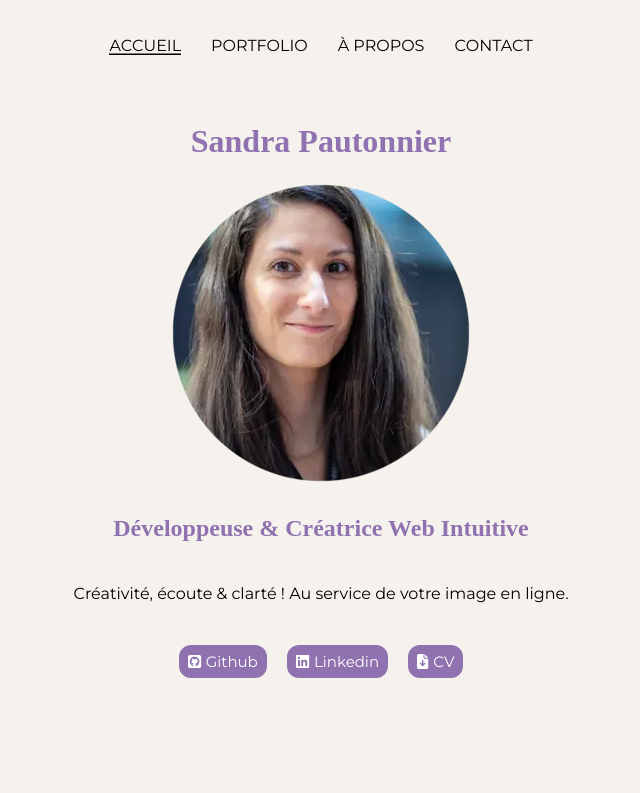
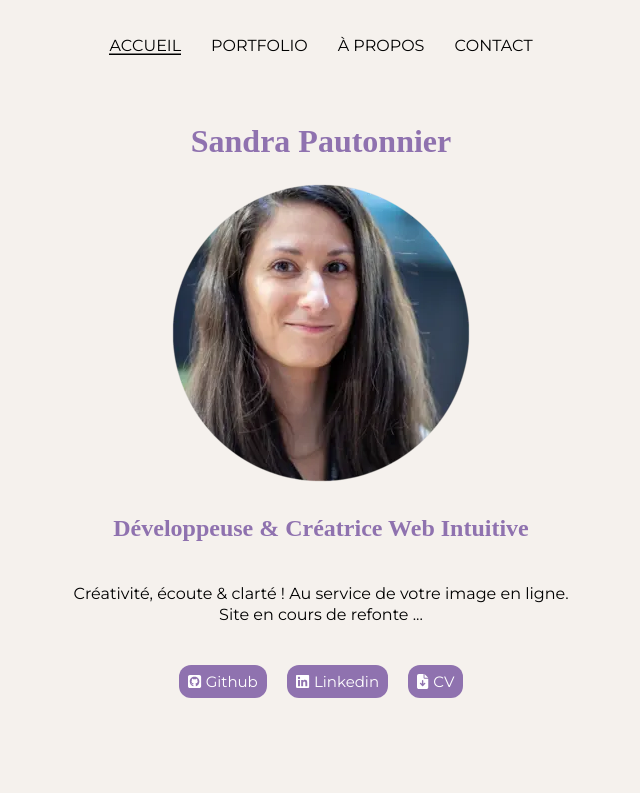
Before and after one commit to SandraPautonnier/sandrapautonnier, a React (Vite) app: page / in a window 1280 px wide. Shown: the top 793 px of the page, without its empty margins (319-959 px from the left). Built offline with nearby package versions, Linux system fonts and the light colour scheme; a web font is replaced by a local one.

Commit message:
Add "Site en cours de refonte ..." message to Contact, Home, Portfolio, and Profile pages

```diff
--- a/src/pages/Contact/index.jsx
+++ b/src/pages/Contact/index.jsx
@@ -61,7 +61,8 @@ const Contact = () => {
                     </header>
                     <main className="contact-container">
                         <section className="contact-section">
-                            <h1>Contactez-moi</h1>
+                            <h2>Contactez-moi</h2>
+                            <p>Site en cours de refonte ...</p>
                             {confirmationMessage ? (
                                 <p className="confirmation-message">{confirmationMessage}</p>
                             ) : (
--- a/src/pages/Home/index.jsx
+++ b/src/pages/Home/index.jsx
@@ -30,7 +30,9 @@ const Home = () => {
               <h1>Sandra Pautonnier</h1>
               <img src={Sandra1} alt="Portrait de Sandra"/>
               <h2>Développeuse & Créatrice Web Intuitive</h2>
-              <p>Créativité, écoute & clarté ! Au service de votre image en ligne.</p>
+              <p>Créativité, écoute & clarté ! Au service de votre image en ligne. <br />
+                Site en cours de refonte ...
+              </p>
               <div className="buttons-social">
                 <a href="https://github.com/SandraPautonnier" target='_blank' rel="noreferrer"><FontAwesomeIcon icon={faSquareGithub} />Github</a>
                 <a href="https://www.linkedin.com/in/sandrapautonnier/" target='_blank' rel="noreferrer"><FontAwesomeIcon icon={faLinkedin} />Linkedin</a>
--- a/src/pages/Portfolio/index.jsx
+++ b/src/pages/Portfolio/index.jsx
@@ -32,6 +32,7 @@ const Portfolio = () => {
                             <div className="card card-banner">
                                 <p className='intro'>Passionnée par le web et toujours à l’écoute des besoins, je conçois des solutions sur mesure pour donner vie à chaque idée. Découvrez ici les projets qui ont enrichi mon parcours.</p>
                             </div>
+                            <p>Site en cours de refonte ...</p>
                         </div>
                         <div className='card-works'>
                             <a href="http://sandrapautonnier.com">
--- a/src/pages/Profile/index.jsx
+++ b/src/pages/Profile/index.jsx
@@ -32,6 +32,7 @@ const Profile = () => {
                         Aujourd’hui, je mets toute cette richesse au service du développement web. <strong>Curieuse</strong>, <strong>autonome</strong> et toujours en quête de sens, je m’épanouis dans les projets qui allient technique, créativité et utilité.<br></br>
                         Mon ambition : continuer à apprendre, à expérimenter et à créer des outils numériques qui ont de l’impact.</p>
                         </div>
+                        <p>Site en cours de refonte ...</p>
                     </div>
                     <div className='technos'>
                         <FontAwesomeIcon icon={faSass} />
```
